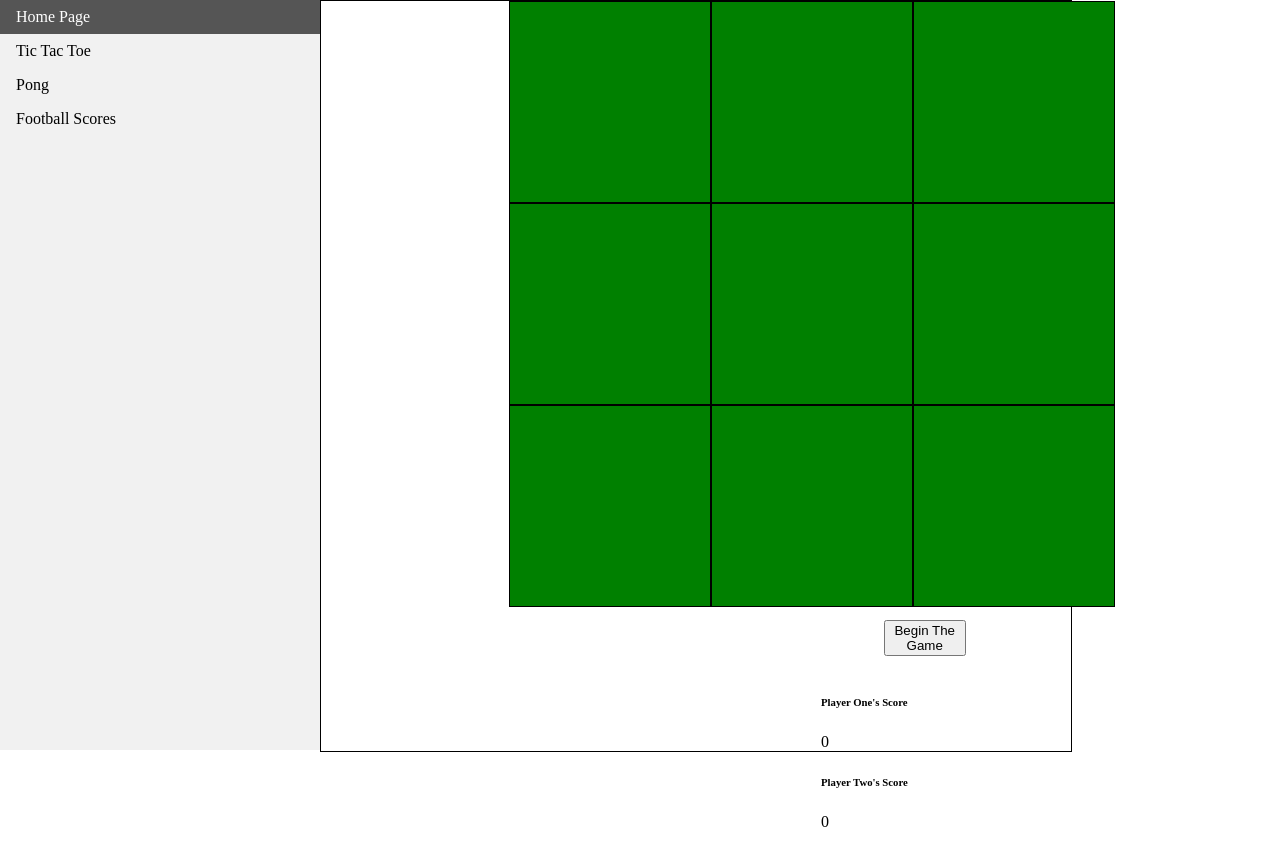
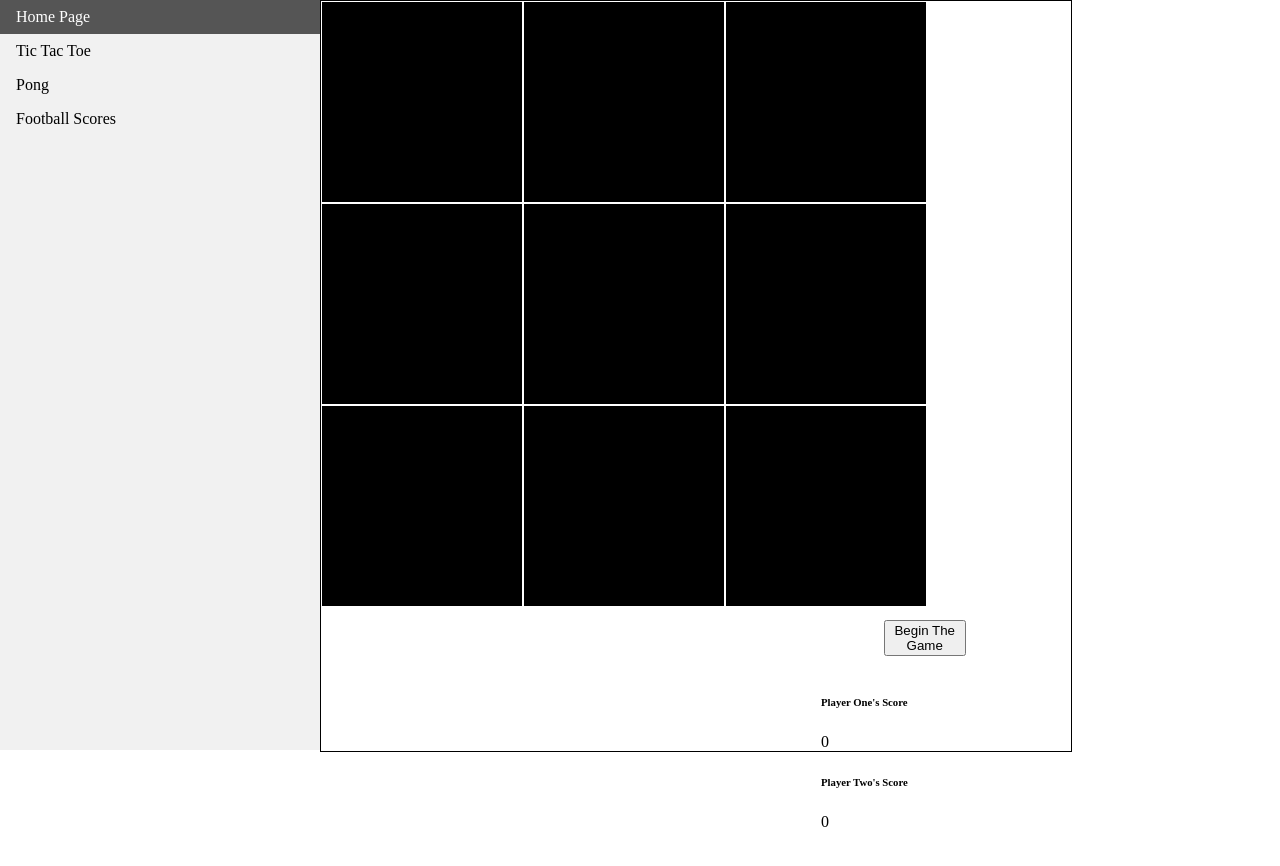
Before and after one commit to ArunAdPushup/davidboucher.me, a plain HTML site: page index.html in a window 1280 px wide. Both pictures are taken after a click on the item "Tic Tac Toe". Drawn offline with nearby package versions, Linux system fonts and the light colour scheme.

Commit message:
change again

```diff
--- a/stylesheets/main.css
+++ b/stylesheets/main.css
@@ -50,12 +50,11 @@ li a:hover:not(.active) {
         height: 606px;
         width: 606px;
         display: inline-block;
-        background-color: green;
-        margin-left: 25%;
+        background-color: black;
     }
 #ticTackToeBoard > div {
         border-style: solid;
-        border-color: black;
+        border-color: white;
         border-width: 1px;
         width: 200px;
         height: 200px;
@@ -64,10 +63,12 @@ li a:hover:not(.active) {
 .playerOne {
         background-image: url("../images/circle.png");
         background-repeat: no-repeat;
+        position: center;
     }
 .playerTwo {
         background-image: url("../images/cross.png");
         background-repeat: no-repeat;
+        position: center;
     }
 #gameText {
     float: right;
```
